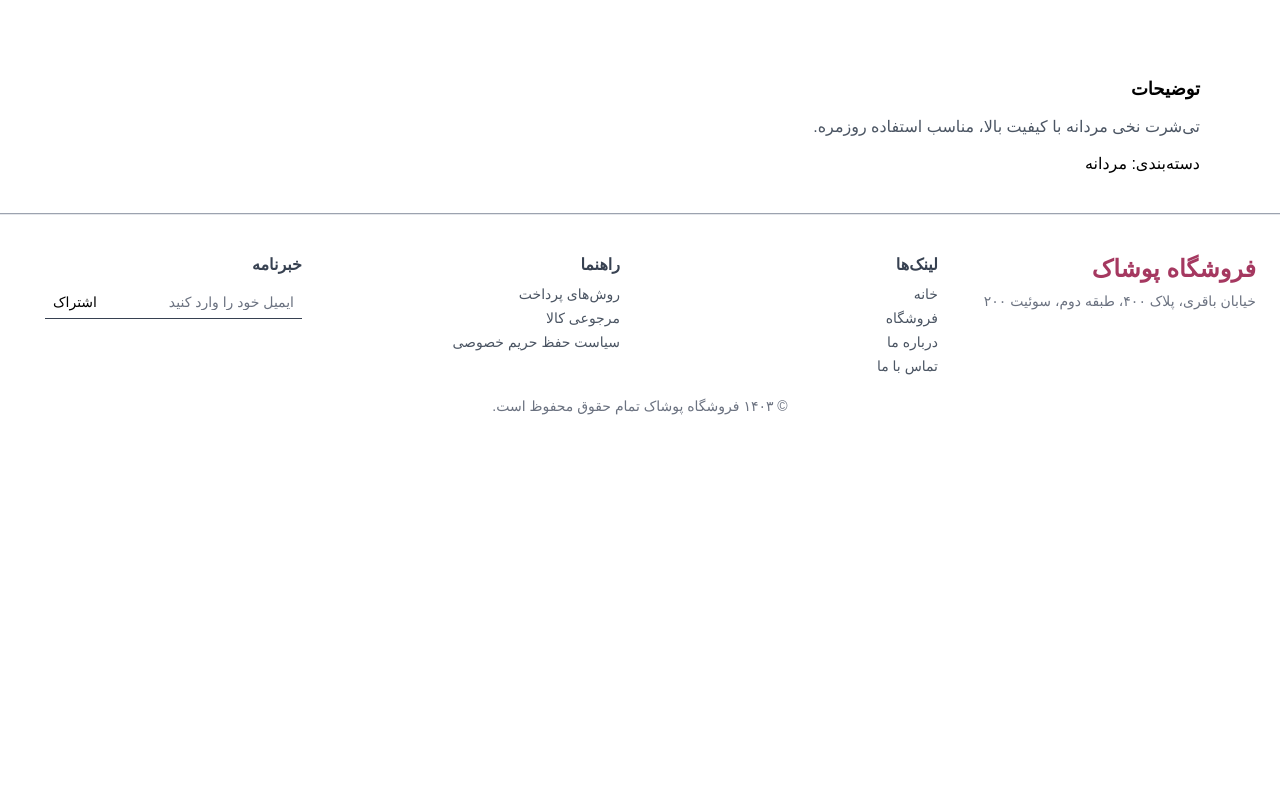
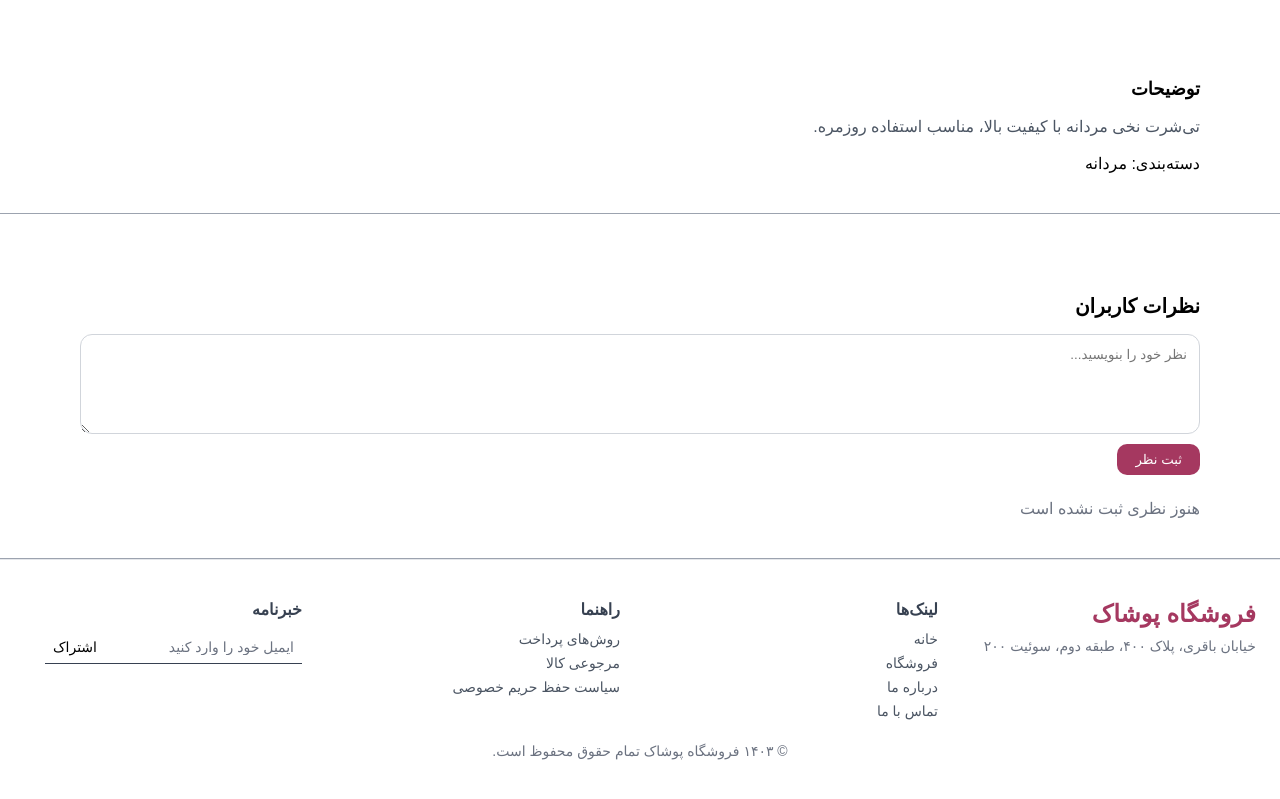
Before and after one commit to Nastaran-sarzaeim/product-page, a Next.js app: page /shop/1 in a window 1280 px wide. Shown: the part 824-1623 px from the top of the page. Before the commit the page ends 1278 px from the top, so only its background shows below. Built offline with nearby package versions, Linux system fonts and the light colour scheme.

Commit message:
Add comment for each product

```diff
--- /dev/null
+++ b/src/sections/home/product/comments/ProductComments.module.css
@@ -0,0 +1,82 @@
+.wrapper {
+    margin-top: 40px;
+}
+
+.title {
+    font-size: 20px;
+    font-weight: 700;
+    margin-bottom: 16px;
+}
+
+.form {
+    display: flex;
+    flex-direction: column;
+    gap: 10px;
+    margin-bottom: 24px;
+}
+
+.textarea {
+    border: 1px solid #d1d5db;
+    border-radius: 12px;
+    padding: 12px;
+    min-height: 100px;
+    font-family: inherit;
+    resize: vertical;
+}
+
+.textarea:focus {
+    outline: none;
+    border-color: var(--color-primary);
+}
+
+.submitBtn {
+    align-self: flex-start;
+    background: var(--color-primary);
+    color: white;
+    border: none;
+    padding: 8px 18px;
+    border-radius: 10px;
+    cursor: pointer;
+    transition: .2s;
+}
+
+.submitBtn:hover {
+    opacity: 0.9;
+}
+
+.list {
+    display: flex;
+    flex-direction: column;
+    gap: 14px;
+}
+
+.empty {
+    color: #6b7280;
+}
+
+.comment {
+    border: 1px solid #e5e7eb;
+    border-radius: 14px;
+    padding: 14px;
+    background: #fafafa;
+}
+
+.commentHeader {
+    display: flex;
+    justify-content: space-between;
+    margin-bottom: 6px;
+}
+
+.name {
+    font-weight: 600;
+}
+
+.date {
+    font-size: 12px;
+    color: #6b7280;
+}
+
+.commentText {
+    line-height: 1.8;
+    color: #374151;
+}
--- /dev/null
+++ b/src/sections/home/product/comments/product-comments.js
@@ -0,0 +1,97 @@
+"use client";
+
+import { useEffect, useState } from "react";
+import styles from "./ProductComments.module.css";
+import { useUser } from "@/context/UserContext";
+
+export default function ProductComments({ productId }) {
+  const { user } = useUser();
+
+  const [comments, setComments] = useState([]);
+  const [text, setText] = useState("");
+
+  useEffect(() => {
+    const stored = localStorage.getItem(`comments_${productId}`);
+    if (stored) setComments(JSON.parse(stored));
+  }, [productId]);
+
+  const saveComments = (list) => {
+    setComments(list);
+    localStorage.setItem(
+      `comments_${productId}`,
+      JSON.stringify(list)
+    );
+  };
+
+  const getUserName = () => {
+    if (!user) return "کاربر";
+
+    return (
+      user.firstName + " " + user.lastName ||
+      "کاربر"
+    );
+  };
+
+  const handleSubmit = () => {
+    if (!user) {
+      alert("برای ثبت نظر وارد شوید");
+      return;
+    }
+
+    if (!text.trim()) return;
+
+    const newComment = {
+      id: Date.now(),
+      name: getUserName(),
+      text,
+      date: new Date().toLocaleDateString("fa-IR"),
+    };
+
+    const updated = [newComment, ...comments];
+    saveComments(updated);
+    setText("");
+  };
+
+  return (
+    <div className={styles.wrapper}>
+      <h3 className={styles.title}>نظرات کاربران</h3>
+
+      <div className={styles.form}>
+        <textarea
+          className={styles.textarea}
+          placeholder="نظر خود را بنویسید..."
+          value={text}
+          onChange={(e) => setText(e.target.value)}
+        />
+
+        <button
+          onClick={handleSubmit}
+          className={styles.submitBtn}
+        >
+          ثبت نظر
+        </button>
+      </div>
+
+      <div className={styles.list}>
+        {comments.length === 0 ? (
+          <p className={styles.empty}>
+            هنوز نظری ثبت نشده است
+          </p>
+        ) : (
+          comments.map((c) => (
+            <div key={c.id} className={styles.comment}>
+              <div className={styles.commentHeader}>
+                <span className={styles.name}>{c.name}</span>
+                <span className={styles.date}>{c.date}</span>
+              </div>
+
+              <p className={styles.commentText}>
+                {c.text}
+              </p>
+            </div>
+          ))
+        )}
+      </div>
+    </div>
+  );
+}
--- a/src/sections/home/product/details/product-details.js
+++ b/src/sections/home/product/details/product-details.js
@@ -7,6 +7,7 @@ import ProductDescription from "./product-description";
 import ProductImages from "./product-image";
 import ProductInfo from "./product-info";
 import styles from "./ProductDetails.module.css";
+import ProductComments from "../comments/product-comments";
 
 export default function ProductDetails() {
     const { id } = useParams();
@@ -53,6 +54,10 @@ export default function ProductDetails() {
             <section className={styles.descSection}>
                 <ProductDescription product={product} />
             </section>
+
+            <section className={styles.descSection}>
+                <ProductComments productId={product.id} />
+            </section>
         </>
     );
 }
```
